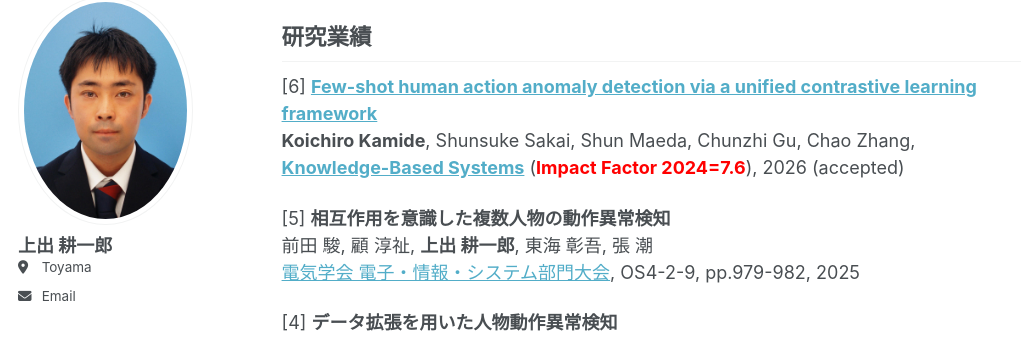
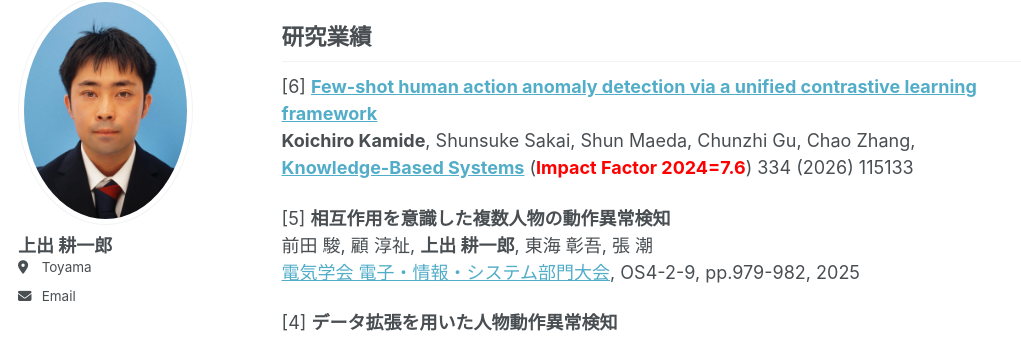
Before and after one commit to koichiro-kamide/koichiro-kamide.github.io, a Jekyll site: the page built from _pages/about.md, in a window 1280 px wide and 900 px high, scrolled down 402 px. Shown: the part 103-441 px from the top of the window, without its empty margins (0-1021 px from the left). Built offline with Jekyll 4.4.1, drawn with Linux system fonts in a browser that asks for light colours.

Commit message:
Update KBS.

```diff
--- a/_pages/about.md
+++ b/_pages/about.md
@@ -41,7 +41,7 @@ redirect_from:
 ## 研究業績
 [6] [**Few-shot human action anomaly detection via a unified contrastive learning framework**](https://www.sciencedirect.com/science/article/pii/S0950705125021689)
 **Koichiro Kamide**, Shunsuke Sakai, Shun Maeda, Chunzhi Gu, Chao Zhang,
-[**Knowledge-Based Systems**](https://www.sciencedirect.com/journal/knowledge-based-systems) (<span style="color: red; ">**Impact Factor 2024=7.6**</span>), 2026 (accepted)
+[**Knowledge-Based Systems**](https://www.sciencedirect.com/journal/knowledge-based-systems) (<span style="color: red; ">**Impact Factor 2024=7.6**</span>) 334 (2026) 115133
 
 [5] **相互作用を意識した複数人物の動作異常検知**
 前田 駿, 顧 淳祉, **上出 耕一郎**, 東海 彰吾, 張 潮
```
